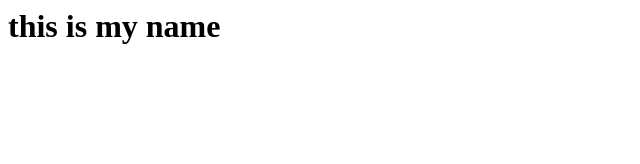
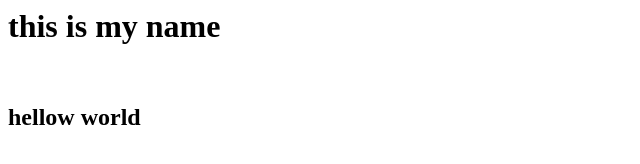
Before and after one commit to RanaAyush/begining, a plain HTML site: page index.html in a window 1280 px wide. Shown: the whole page, without its empty margins (0-640 px from the left). Drawn offline with Linux system fonts and the light colour scheme.

Commit message:
added something

```diff
--- a/index.html
+++ b/index.html
@@ -1 +1,5 @@
 <h1> this is my name</h1>
+
+<br>
+
+<h2> hellow world</h2>
```
